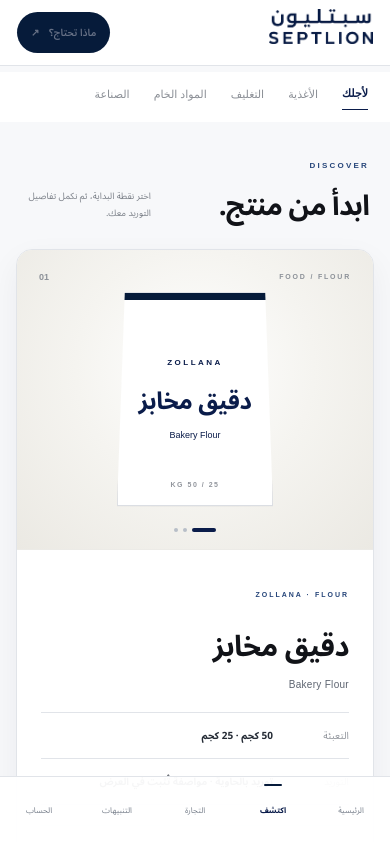
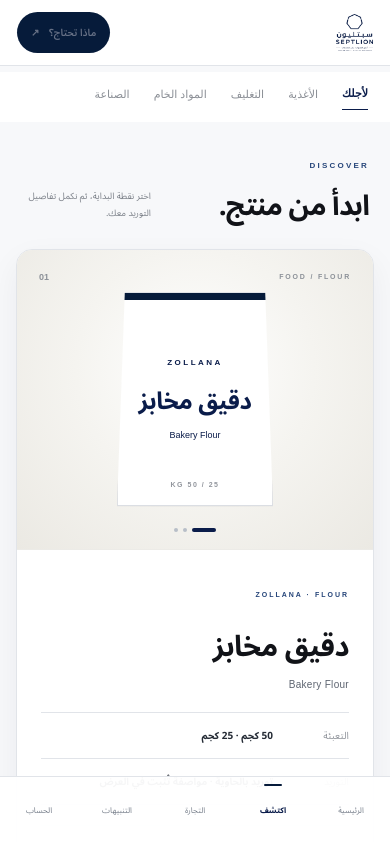
Before and after one commit to moaztepia-tech/Septlion-, a Next.js app in the folder apps/web/: page /discover in a window 390 px wide. Shown: the top 842 px of the page. Built offline with nearby package versions, Linux system fonts and the light colour scheme.

Commit message:
Restore approved SEPTLION primary logo
Use the approved full primary logo in Home, Discover and Requirement Composer headers with ratio-safe responsive sizing.

```diff
--- a/apps/web/app/discover/page.tsx
+++ b/apps/web/app/discover/page.tsx
@@ -63,7 +63,7 @@ export default function DiscoverPage(){
   router.push('/require?source=feed');
  }
  return <main className="v1-app" dir="rtl">
-  <header className="product-top discover-top"><a href="/" className="product-brand" aria-label="Septlion"><img src="/brand/septlion-wordmark-navy.png" alt="Septlion"/></a><nav><a href="/">الرئيسية</a><a className="active" href="/discover">اكتشف</a><a href="/requests">التجارة</a></nav><div><a className="product-muted" href="/notifications">التنبيهات</a><a className="v1-home-ai" href="/require">ماذا تحتاج؟ <b>↗</b></a></div></header>
+  <header className="product-top discover-top"><a href="/" className="product-brand" aria-label="Septlion"><img src="/brand/septlion-primary-navy.png" alt="Septlion"/></a><nav><a href="/">الرئيسية</a><a className="active" href="/discover">اكتشف</a><a href="/requests">التجارة</a></nav><div><a className="product-muted" href="/notifications">التنبيهات</a><a className="v1-home-ai" href="/require">ماذا تحتاج؟ <b>↗</b></a></div></header>
   <div className="v1-tabs" role="tablist"><button className="active">لأجلك</button><button>الأغذية</button><button>التغليف</button><button>المواد الخام</button><button>الصناعة</button></div>
   <section className="v1-feed">
    <div className="v1-section-head"><div><small>DISCOVER</small><h1>ابدأ من منتج.</h1></div><span>اختر نقطة البداية، ثم نكمل تفاصيل التوريد معك.</span></div>
--- a/apps/web/app/page.tsx
+++ b/apps/web/app/page.tsx
@@ -7,7 +7,7 @@ export default function Home(){
  function start(seed:string){sessionStorage.setItem('septlion_requirement_seed',seed);router.push('/require')}
  useEffect(()=>{try{setRecent(JSON.parse(localStorage.getItem('septlion_draft_requests')||'[]').slice(0,3))}catch{}},[]);
  return <main className="product-home" dir="rtl">
-  <header className="product-top"><a href="/" className="product-brand"><img src="/brand/septlion-wordmark-navy.png" alt="Septlion"/></a><nav><a className="active" href="/">الرئيسية</a><a href="/discover">اكتشف</a><a href="/requests">التجارة</a></nav><div><a className="product-muted" href="/notifications">التنبيهات</a><a className="product-account" href="/account">الحساب</a></div></header>
+  <header className="product-top"><a href="/" className="product-brand"><img src="/brand/septlion-primary-navy.png" alt="Septlion"/></a><nav><a className="active" href="/">الرئيسية</a><a href="/discover">اكتشف</a><a href="/requests">التجارة</a></nav><div><a className="product-muted" href="/notifications">التنبيهات</a><a className="product-account" href="/account">الحساب</a></div></header>
   <section className="product-hero">
    <div className="product-hero-copy"><small>SEPTLION</small><h1>ماذا تحتاج؟</h1><p>صف احتياجك التجاري بطريقتك. SEPTLION تحوّله إلى مسار قابل للتنفيذ.</p></div>
    <button className="home-composer" onClick={()=>router.push('/require')}><span>اكتب ما تحتاجه…</span><div><em>ابدأ بطريقتك</em><b>↑</b></div></button>
--- a/apps/web/app/platform-v1.css
+++ b/apps/web/app/platform-v1.css
@@ -174,3 +174,16 @@
 @media(prefers-color-scheme:dark){
  .sl-dark-auto{--sl-canvas:#060B16;--sl-white:#0C1424;--sl-ink:#F5F7FA;--sl-muted:#AAB3C2;--sl-line:#253047}
 }
+
+/* Master logo header correction */
+.product-brand img,.chat-logo img{
+ width:auto!important;
+ height:46px!important;
+ max-width:190px!important;
+ object-fit:contain!important;
+ object-position:left center!important;
+ display:block!important;
+}
+@media(max-width:760px){
+ .product-brand img,.chat-logo img{height:38px!important;max-width:156px!important}
+}
--- a/apps/web/app/require/page.tsx
+++ b/apps/web/app/require/page.tsx
@@ -31,7 +31,7 @@ function normalize(k:string,v:string){if(k==='application'&&/مخابز|bakery/i
 function submit(raw?:string){const text=(raw??input).trim();if(!text)return;let parsed=extract(text);let nextData={...data,...parsed};const currentRequired=['product',...(nextData.product==='Wheat Flour'?['application']:[]),'quantity','packing','destination'];const currentMissing=currentRequired.filter(k=>!nextData[k]);if(messages.length&&next&&!parsed[next])nextData[next]=normalize(next,text);const afterMissing=currentRequired.filter(k=>!nextData[k]);setData(nextData);setMessages(m=>[...m,{role:'user',text},{role:'assistant',text:afterMissing.length?(lang==='ar'?'فهمت. '+(q[afterMissing[0]]||t.thinking):'Got it. '+(q[afterMissing[0]]||t.thinking)):t.ready}]);setInput('');setTimeout(()=>box.current?.focus(),50)}
 function reset(){setData({});setMessages([]);setInput('')}
 return <main className="chat-ai" dir={lang==='ar'?'rtl':'ltr'}>
-<header className="chat-top trade-top"><Link href="/" className="chat-logo"><img src="/brand/septlion-wordmark-navy.png" alt="Septlion"/></Link><div><button onClick={reset}>＋ {t.new}</button><button onClick={()=>setLang(lang==='ar'?'en':'ar')}>{lang==='ar'?'EN':'ع'}</button></div></header>
+<header className="chat-top trade-top"><Link href="/" className="chat-logo"><img src="/brand/septlion-primary-navy.png" alt="Septlion"/></Link><div><button onClick={reset}>＋ {t.new}</button><button onClick={()=>setLang(lang==='ar'?'en':'ar')}>{lang==='ar'?'EN':'ع'}</button></div></header>
 <section className={'chat-stage '+(messages.length?'has-chat':'')}>
 <div className="intent-canvas"><div className="chat-thread">
 {!messages.length&&!feedContext&&<div className="chat-welcome"><img className="chat-welcome-logo" src="/brand/septlion-primary-navy.png" alt="Septlion"/><h1>{t.hello}</h1><p>{t.sub}</p></div>}
```
